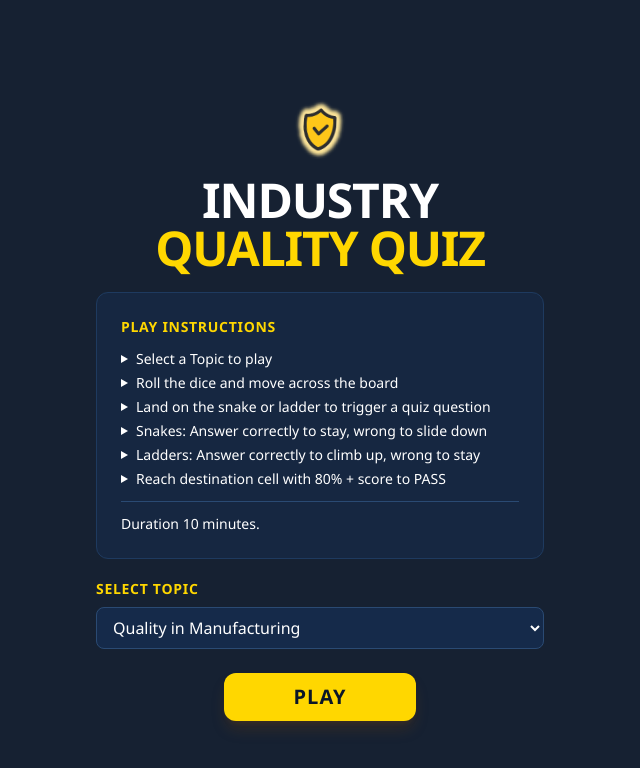
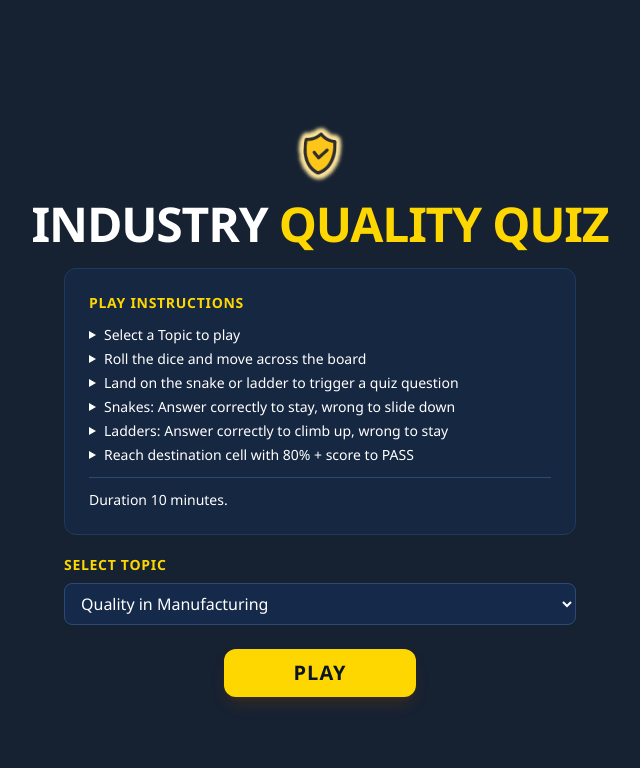
Before and after one commit to Prabhushapure/mfg-ops-quiz, a React (Vite) app: page / in a window 1280 px wide. Shown: the top 768 px of the page, without its empty margins (320-960 px from the left). Built offline with nearby package versions, Linux system fonts and the light colour scheme.

Commit message:
text and style update

```diff
--- a/src/App.tsx
+++ b/src/App.tsx
@@ -3,6 +3,7 @@ import { AnimatePresence } from "framer-motion";
 import GameBoard from "@/components/GameBoard";
 import Dice from "@/components/Dice";
 import GameHeader from "@/components/GameHeader";
+import GameTitle from "@/components/GameTitle";
 import StartScreen from "@/components/StartScreen";
 import QuizPopup from "@/components/QuizPopup";
 import ResultScreen from "@/components/ResultScreen";
@@ -234,9 +235,7 @@ export default function App() {
               height={88}
               className="mb-3 h-20 w-20 sm:h-24 sm:w-24"
             />
-            <h1 className="mb-5 text-center font-heading text-3xl font-semibold tracking-tight text-white sm:text-5xl mx-auto max-w-full px-4">
-              INDUSTRY <span className="text-safety-yellow">QUALITY QUIZ</span>
-            </h1>
+            <GameTitle className="mb-5 mx-auto max-w-full px-4" />
             <div className="w-fit max-w-[100vw] overflow-hidden rounded-2xl border border-white/10 bg-black shadow-[0_20px_80px_rgba(0,0,0,0.55)]">
               <video
                 ref={splashVideoRef}
--- /dev/null
+++ b/src/components/GameTitle.tsx
@@ -0,0 +1,13 @@
+interface GameTitleProps {
+  className?: string;
+}
+
+export default function GameTitle({ className = "" }: GameTitleProps) {
+  return (
+    <h1
+      className={`font-heading text-4xl sm:text-5xl font-semibold text-white tracking-tight text-center whitespace-nowrap ${className}`}
+    >
+      INDUSTRY <span className="text-safety-yellow">QUALITY QUIZ</span>
+    </h1>
+  );
+}
--- a/src/components/QuizPopup.tsx
+++ b/src/components/QuizPopup.tsx
@@ -47,15 +47,15 @@ export default function QuizPopup({
 
   const getOptionStyle = (label: "A" | "B" | "C" | "D") => {
     if (!showResult) {
-      return "bg-navy-800 border-navy-600 hover:border-safety-yellow hover:bg-navy-700 cursor-pointer";
+      return "bg-navy-800 border-navy-600 hover:border-safety-yellow hover:bg-navy-700 cursor-pointer text-white";
     }
     if (label === question.correctAnswer) {
-      return "bg-green-900/40 border-green-500 text-green-300";
+      return "bg-green-900/40 border-green-500 text-white";
     }
     if (label === selectedAnswer && !isCorrect) {
-      return "bg-red-900/40 border-red-500 text-red-300";
+      return "bg-red-900/40 border-red-500 text-white";
     }
-    return "bg-navy-800/50 border-navy-700 opacity-50";
+    return "bg-navy-800/50 border-navy-700 opacity-50 text-white";
   };
 
   return (
@@ -125,7 +125,7 @@ export default function QuizPopup({
                   onClick={() => handleSelect(label)}
                   disabled={!!selectedAnswer}
                   className={`w-full text-left px-4 py-3 rounded-xl border-2 transition-all
-                    text-sm sm:text-base font-medium ${getOptionStyle(label)}`}
+                    text-sm sm:text-base font-medium text-white ${getOptionStyle(label)}`}
                   whileHover={!selectedAnswer ? { scale: 1.01 } : {}}
                   whileTap={!selectedAnswer ? { scale: 0.99 } : {}}
                 >
--- a/src/components/ResultScreen.tsx
+++ b/src/components/ResultScreen.tsx
@@ -1,5 +1,6 @@
 import { motion } from "framer-motion";
 import { useEffect, useState } from "react";
+import GameTitle from "@/components/GameTitle";
 import { GameResult } from "@/types/game";
 import { assetUrl } from "@/lib/assets";
 import { playGameWin, playGameLose } from "@/lib/sounds";
@@ -96,9 +97,7 @@ export default function ResultScreen({
             height={64}
             className="mx-auto mb-1 h-12 w-12"
           />
-          <h1 className="font-heading text-3xl sm:text-5xl font-semibold text-white tracking-tight text-center mx-auto max-w-full">
-            INDUSTRY <span className="text-safety-yellow">QUALITY QUIZ</span>
-          </h1>
+          <GameTitle className="mx-auto max-w-full" />
         </div>
 
         <motion.div
--- a/src/components/StartScreen.tsx
+++ b/src/components/StartScreen.tsx
@@ -1,4 +1,5 @@
 import { motion } from "framer-motion";
+import GameTitle from "@/components/GameTitle";
 import type { GameTopic } from "@/hooks/useGameState";
 import { assetUrl } from "@/lib/assets";
 
@@ -22,13 +23,7 @@ export default function StartScreen({
       exit={{ opacity: 0 }}
       className="fixed inset-0 z-50 flex items-center justify-center bg-navy-950/95 backdrop-blur-sm p-4 overflow-y-auto"
     >
-      <motion.div
-        initial={{ scale: 0.8, opacity: 0 }}
-        animate={{ scale: 1, opacity: 1 }}
-        transition={{ type: "spring", stiffness: 200, damping: 20 }}
-        className="text-center max-w-lg w-full my-6 p-6 sm:p-8"
-      >
-        {/* Shield logo */}
+      <div className="text-center w-full my-6 px-4 sm:px-8">
         <motion.div
           animate={{ rotate: [0, -5, 5, 0] }}
           transition={{ duration: 2, repeat: Infinity, ease: "easeInOut" }}
@@ -37,10 +32,14 @@ export default function StartScreen({
           <img src={assetUrl("logo.png")} alt="Shield logo" width={88} height={88} className="mx-auto h-20 w-20 sm:h-24 sm:w-24" />
         </motion.div>
 
-        <h1 className="font-heading text-3xl sm:text-5xl font-semibold text-white tracking-tight text-center mb-5 mx-auto max-w-full">
-          INDUSTRY <span className="text-safety-yellow">QUALITY QUIZ</span>
-        </h1>
+        <GameTitle className="mb-5" />
 
+        <motion.div
+          initial={{ scale: 0.8, opacity: 0 }}
+          animate={{ scale: 1, opacity: 1 }}
+          transition={{ type: "spring", stiffness: 200, damping: 20 }}
+          className="mx-auto w-full max-w-lg"
+        >
         <div className="bg-navy-800/60 rounded-xl p-5 sm:p-6 mb-5 text-left border border-navy-700">
           <h2 className="font-heading font-bold text-safety-yellow text-sm uppercase tracking-wider mb-3">
             Play Instructions
@@ -119,7 +118,8 @@ export default function StartScreen({
         >
           Play
         </motion.button>
-      </motion.div>
+        </motion.div>
+      </div>
     </motion.div>
   );
 }
```
